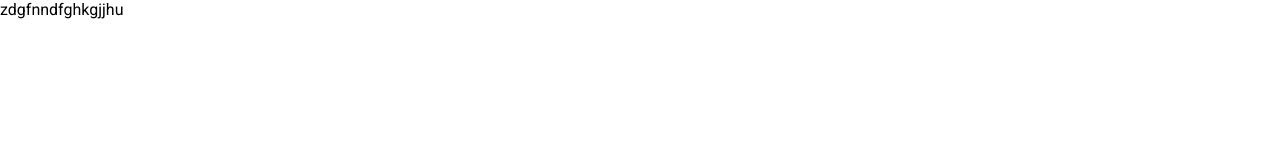
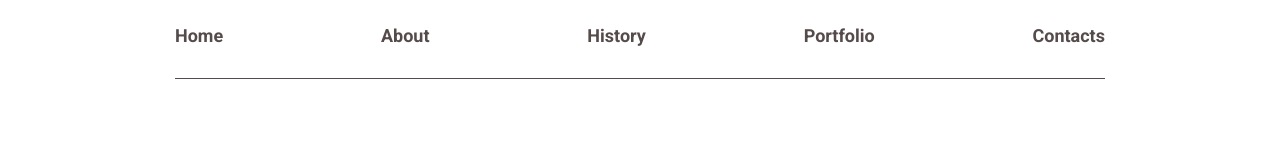
Before and after one commit to saprykinvictor/aivazovski_page, a plain HTML site: page index.html in a window 1280 px wide. Drawn offline with Linux system fonts and the light colour scheme.

Commit message:
add header

```diff
--- a/index.css
+++ b/index.css
@@ -1,2 +1,3 @@
+@import url('styles/variables.css');
 @import url('styles/basic.css');
-@import url('styles/variables.css');
+@import url('styles/header.css');
--- a/index.html
+++ b/index.html
@@ -12,6 +12,28 @@
   <title>Aivazovski</title>
 </head>
 <body>
-zdgfnndfghkgjjhu
+<header class="header" aria-label="header">
+  <div class="container">
+    <nav class="nav" aria-label="header navigation">
+      <ul class="nav__list" aria-label="header navigation list">
+        <li class="nav__item">
+          <a href="/" class="nav__link" aria-label="link to home">Home</a>
+        </li>
+        <li class="nav__item">
+          <a href="/" class="nav__link" aria-label="link to about">About</a>
+        </li>
+        <li class="nav__item">
+          <a href="/" class="nav__link" aria-label="link to history">History</a>
+        </li>
+        <li class="nav__item">
+          <a href="/" class="nav__link" aria-label="link to portfolio">Portfolio</a>
+        </li>
+        <li class="nav__item">
+          <a href="/" class="nav__link" aria-label="link to contacts">Contacts</a>
+        </li>
+      </ul>
+    </nav>
+  </div>
+</header>
 </body>
 </html>
--- a/styles/basic.css
+++ b/styles/basic.css
@@ -7,3 +7,20 @@ body {
    font-family: "Roboto", sans-serif;
    background-color: var(--bg-main);
 }
+
+ul {
+  margin: 0;
+  padding: 0;
+  list-style: none;
+}
+
+a {
+  text-decoration: none;
+  color: inherit;
+}
+
+.container {
+  margin: 0 auto;
+  padding: 0 15px;
+  max-width: 960px;
+}
--- /dev/null
+++ b/styles/header.css
@@ -0,0 +1,61 @@
+.header {
+  padding-top: 25px;
+}
+
+.nav {
+
+}
+
+.nav::after {
+  margin-top: 32px;
+  content: "";
+  display: block;
+  width: 100%;
+  height: 1px;
+  background-color: var(--color-gray);
+}
+
+.nav__list {
+  width: 100%;
+  display: flex;
+  justify-content: space-between;
+}
+
+.nav__item {
+
+}
+
+.nav__link {
+  position: relative;
+  font-size: 18px;
+  font-weight: 700;
+  color: var(--color-gray);
+
+}
+
+.nav__link::after {
+  content: "";
+  display: block;
+  position: absolute;
+  left: 0;
+  right: 100%;
+  bottom: -10px;
+  background-color: var(--black);
+  height: 1px;
+  transition-duration: var(--transition-duration);
+}
+
+.nav__link:hover {
+  color: var(--black);
+}
+
+.nav__link:hover::after {
+  right: 0;
+}
+
+
+@media (max-width: 480px) {
+  .header {
+    display: none;
+  }
+}
--- a/styles/variables.css
+++ b/styles/variables.css
@@ -1,4 +1,7 @@
 :root {
 	--black: #070707;
   --bg-main: #fff;
+  --bg-gray: #f6f6f6;
+  --color-gray: #554b4b;
+  --transition-duration: .3s;
 }
```
